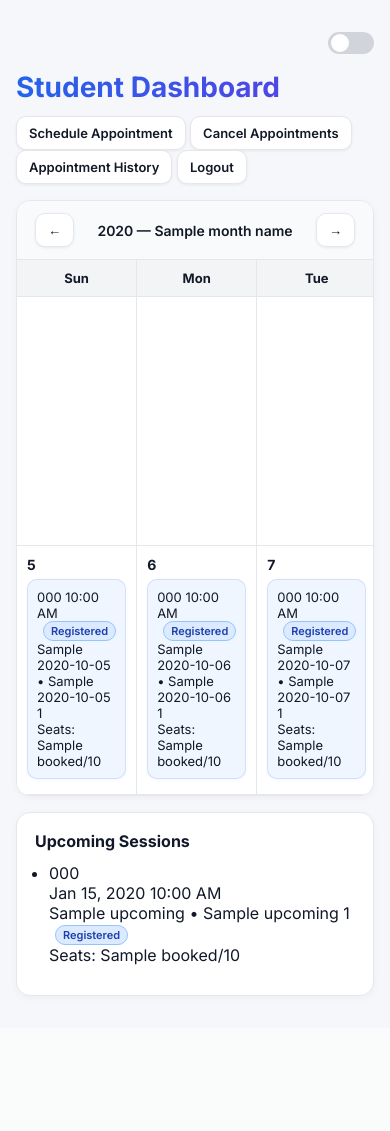
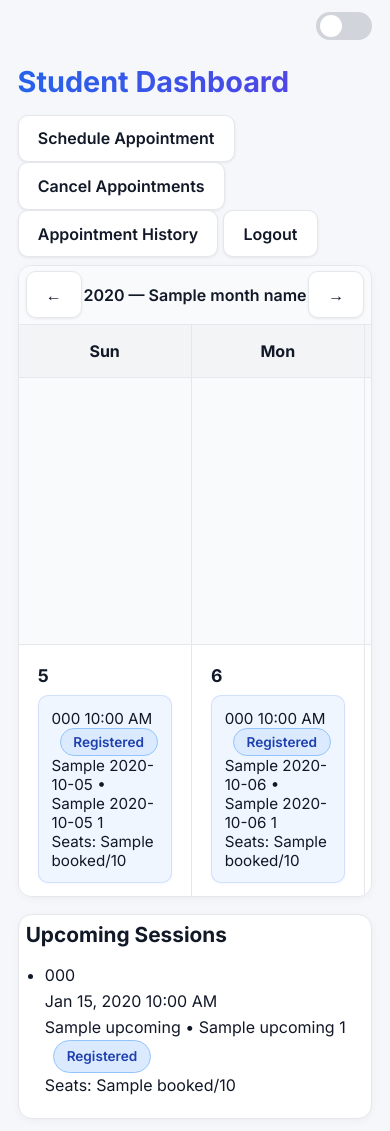
Before and after one commit to Giovanni-67/ExamRegistration, a Flask app: template templates/student_dashboard.html in a window 390 px wide. Before the commit the page ends 996 px from the top, so only its background shows below. Run offline with Flask 3, Linux system fonts and the light colour scheme; the template is opened without the code that fills it: most values are stand-ins (such as "Sample title", 1, 10 or a date in 2020).

Commit message:
Split the html file of student dashboard to clean it up

```diff
--- a/static/css/student_dashboard.css
+++ b/static/css/student_dashboard.css
@@ -0,0 +1,344 @@
+/* Apply border-box to all elements: padding and border included in width/height */
+* {
+    box-sizing: border-box;
+}
+
+/* CSS Variables - Light Mode */
+:root {
+    --bg: #f5f7fa;              /* Page background */
+    --fg: #111827;              /* Primary text */
+    --card-bg: #ffffff;         /* Card/panel background */
+    --border: #e5e7eb;          /* Border color */
+    --subtext: #6b7280;         /* Muted text */
+
+    /* Calendar colors */
+    --cal-header-bg: #f9fafb;   /* Calendar header background */
+    --dow-bg: #f3f4f6;          /* Day of week header background */
+    --cell-bg: #ffffff;         /* Calendar cell background */
+    --cell-hover: #f9fafb;      /* Calendar cell hover background */
+
+    /* Session card colors */
+    --session-bg: #eff6ff;      /* Light blue for session cards */
+    --session-border: #2563eb25; /* Very light blue border */
+
+    /* Badge colors */
+    --badge-blue-bg: #dbeafe;
+    --badge-blue-border: #93c5fd;
+    --badge-blue-text: #1e40af;
+
+    --badge-full-bg: #fffbeb;
+    --badge-full-border: #f59e0b30;
+    --badge-full-text: #b45309;
+}
+
+/* CSS Variables - Dark Mode: applied when .dark-mode class on <html> */
+.dark-mode {
+    --bg: #0f172a;              /* Dark background */
+    --fg: #f3f4f6;              /* Light text */
+    --card-bg: #1e293b;         /* Dark card background */
+    --border: #334155;          /* Dark borders */
+    --subtext: #cbd5e1;         /* Light muted text */
+
+    /* Dark calendar colors */
+    --cal-header-bg: #1e293b;
+    --dow-bg: #334155;
+    --cell-bg: #1e293b;
+    --cell-hover: #0f172a;
+
+    /* Dark session colors */
+    --session-bg: #1e293b;
+    --session-border: #334155;
+
+    /* Dark badge colors */
+    --badge-blue-bg: #1e3a8a;
+    --badge-blue-border: #3b82f6;
+    --badge-blue-text: #bfdbfe;
+
+    --badge-full-bg: #3f2d13;
+    --badge-full-border: #fbbf24;
+    --badge-full-text: #fde68a;
+}
+
+/* Body: centers content with responsive width */
+body {
+    font-family: 'Inter', system-ui, Arial, sans-serif;
+    background: var(--bg);
+    max-width: 80%;             /* Width: 80% of viewport (was 1100px) */
+    margin: 3% auto;            /* Top margin: 3%, horizontally centered */
+    padding: 0 2%;              /* Side padding: 2% */
+    color: var(--fg);
+    transition: background 0.25s, color 0.25s; /* Smooth theme transition */
+    font-size: 1.1rem;          /* Base font size increased */
+}
+
+/* Container for dark mode toggle: aligns toggle to right */
+.toggle-container {
+    display: flex;
+    justify-content: flex-end;  /* Aligns content to right */
+    margin-bottom: 1.5rem;      /* Increased spacing */
+}
+
+/* Dark mode toggle: pill-shaped switch */
+.toggle-btn {
+    width: 56px;                /* Larger (was 46px) */
+    height: 28px;               /* Larger (was 22px) */
+    background: #d1d5db;
+    border-radius: 999px;       /* Creates pill shape */
+    position: relative;
+    cursor: pointer;
+}
+
+/* Toggle circle: slides inside toggle button */
+.toggle-circle {
+    width: 22px;                /* Larger (was 18px) */
+    height: 22px;
+    background: white;
+    border-radius: 50%;
+    position: absolute;
+    top: 3px;
+    left: 4px;
+    transition: 0.25s ease;     /* Smooth sliding animation */
+}
+
+/* Move toggle circle right when dark mode active */
+.dark-mode .toggle-circle {
+    transform: translateX(28px); /* Adjusted for larger toggle (was 24px) */
+}
+
+/* Top navigation bar: flexbox layout with title and buttons */
+.top {
+    display: flex;
+    justify-content: space-between;
+    align-items: center;
+    margin-bottom: 2%;          /* Percentage margin (was 1rem) */
+}
+
+/* Page title: GRADIENT TEXT from blue to indigo */
+h1 {
+    font-size: 2.2rem;          /* Larger (was 28px) */
+    font-weight: 700;
+    margin: 0;
+    background: linear-gradient(to right, #2563eb, #4f46e5); /* Blue to indigo gradient */
+    -webkit-background-clip: text;
+    -webkit-text-fill-color: transparent; /* Makes gradient visible as text color */
+}
+
+/* Navigation buttons */
+.btn {
+    display: inline-flex;
+    align-items: center;
+    justify-content: center;
+    padding: 0.8rem 1.2rem;     /* Larger padding (was 8px 12px) */
+    border: 1px solid var(--border);
+    border-radius: 10px;
+    background: var(--card-bg);
+    text-decoration: none;      /* Removes underline from links */
+    font-size: 1rem;            /* Larger (was 13px) */
+    font-weight: 600;
+    transition: 0.15s ease;     /* Smooth hover transition */
+    box-shadow: 0 1px 3px rgba(0,0,0,0.07);
+    color: var(--fg);
+}
+
+/* Button hover: lifts up 1px and increases shadow */
+.btn:hover {
+    background: #f3f4f6;
+    transform: translateY(-1px); /* Moves up 1px */
+    box-shadow: 0 3px 6px rgba(0,0,0,0.1);
+}
+
+/* Main grid: 2 columns (calendar + sidebar), 2fr means calendar is 2x wider */
+.grid {
+    display: grid;
+    grid-template-columns: 2fr 1fr; /* Calendar: 2/3 width, Sidebar: 1/3 width */
+    gap: 2%;                    /* Percentage gap (was 1rem) */
+}
+
+/* Calendar container */
+.calendar {
+    background: var(--card-bg);
+    border: 1px solid var(--border);
+    border-radius: 14px;
+    overflow: hidden;           /* Clips children to border radius */
+    box-shadow: 0 2px 8px rgba(0,0,0,0.04);
+}
+
+/* Calendar header: navigation and month/year display */
+.cal-header {
+    display: flex;
+    justify-content: space-between; /* Spaces out prev, title, next */
+    align-items: center;
+    padding: 1.5% 2%;           /* Percentage padding (was 12px 18px) */
+    background: var(--cal-header-bg);
+    border-bottom: 1px solid var(--border);
+    font-weight: 600;
+    font-size: 1rem;            /* Larger (was 14px) */
+    color: var(--fg);
+}
+
+/* Calendar grid: 7 columns for days of week */
+.cal-grid {
+    display: grid;
+    grid-template-columns: repeat(7, 1fr); /* 7 equal columns */
+}
+
+/* Day of week headers (Sun, Mon, etc.) */
+.dow {
+    text-align: center;
+    font-size: 1rem;            /* Larger (was 13px) */
+    font-weight: 700;
+    padding: 1rem 0;            /* Larger padding (was 10px 0) */
+    background: var(--dow-bg);
+    border-right: 1px solid var(--border);
+    border-bottom: 1px solid var(--border);
+    color: var(--fg);
+}
+
+/* Remove right border from last column */
+.dow:last-child {
+    border-right: 0;
+}
+
+/* Calendar cells: individual date cells */
+.cell {
+    border-right: 1px solid var(--border);
+    border-bottom: 1px solid var(--border);
+    min-height: 150px;          /* Taller cells (was 120px) */
+    padding: 1.2rem;            /* Larger padding (was 10px) */
+    background: var(--cell-bg);
+    transition: 0.1s;
+    color: var(--fg);
+}
+
+/* Cell hover effect */
+.cell:hover {
+    background: var(--cell-hover);
+}
+
+/* Remove right border from last column */
+.cell:last-child {
+    border-right: 0;
+}
+
+/* Empty cells (for offset at beginning of month) */
+.cell.empty {
+    background: var(--cal-header-bg);
+}
+
+/* Muted text color */
+.muted {
+    color: var(--subtext);
+}
+
+/* Day number in top-left of cell */
+.day {
+    font-size: 1.1rem;          /* Larger (was 14px) */
+    font-weight: 700;
+    margin-bottom: 0.6rem;      /* Increased spacing (was 6px) */
+    color: var(--fg);
+}
+
+/* Session card: displays exam session info within calendar cell */
+.session {
+    font-size: 0.95rem;         /* Larger (was 13px) */
+    margin: 0.6rem 0;           /* Increased spacing (was 5px 0) */
+    padding: 0.8rem;            /* Larger padding (was 9px) */
+    background: var(--session-bg);
+    border: 1px solid var(--session-border);
+    border-radius: 10px;
+    color: var(--fg);
+    box-shadow: 0 1px 3px rgba(37,99,235,0.06);
+}
+
+/* Status badges: pill-shaped indicators */
+.badge {
+    display: inline-block;
+    padding: 0.3rem 0.8rem;     /* Larger padding (was 2px 7px) */
+    border-radius: 999px;       /* Pill shape */
+    font-size: 0.85rem;         /* Larger (was 11px) */
+    font-weight: 600;
+    margin-left: 0.5rem;        /* Spacing from text (was 6px) */
+    background: var(--badge-blue-bg);
+    border: 1px solid var(--badge-blue-border);
+    color: var(--badge-blue-text);
+}
+
+/* Full badge: yellow/orange theme */
+.badge.full {
+    background: var(--badge-full-bg);
+    border-color: var(--badge-full-border);
+    color: var(--badge-full-text);
+}
+
+/* Muted text: secondary/less important info */
+.muted-text {
+    color: var(--subtext);
+    font-size: 1rem;            /* Larger (was 13px) */
+}
+
+/* Sidebar: upcoming sessions list */
+.sidebar {
+    background: var(--card-bg);
+    border: 1px solid var(--border);
+    border-radius: 14px;
+    padding: 2%;                /* Percentage padding (was 18px) */
+    box-shadow: 0 2px 8px rgba(0,0,0,0.04);
+    color: var(--fg);
+}
+
+/* Sidebar heading */
+.sidebar h3 {
+    margin: 0 0 1rem;           /* Increased spacing (was 12px) */
+    font-size: 1.3rem;          /* Larger (was 16px) */
+    font-weight: 700;
+}
+
+/* Sidebar list */
+.sidebar ul {
+    padding-left: 1.2rem;       /* Larger padding (was 14px) */
+    margin: 0;
+    font-size: 1rem;            /* Larger text */
+    line-height: 1.6;           /* Better spacing */
+}
+
+/* Flash messages list */
+.messages {
+    list-style: none;
+    padding-left: 0;
+    margin-bottom: 2%;          /* Percentage margin (was 14px) */
+    background: var(--card-bg);
+    border-left: 4px solid #2563eb; /* Blue accent bar on left */
+    border-radius: 10px;
+    padding: 1.2rem 1.8rem;     /* Larger padding (was 10px 16px) */
+    border: 1px solid var(--border);
+    font-size: 1rem;            /* Larger (was 13px) */
+    color: var(--fg);
+    box-shadow: 0 1px 4px rgba(0,0,0,0.03);
+}
+
+/* Responsive: adjust for smaller screens */
+@media(max-width: 900px) {
+    body {
+        max-width: 90%;         /* Wider on tablets */
+    }
+
+    .grid {
+        grid-template-columns: 1fr; /* Stack calendar and sidebar */
+    }
+
+    .top {
+        flex-direction: column; /* Stack title and buttons */
+        gap: 1rem;
+        align-items: flex-start;
+    }
+}
+
+@media(max-width: 600px) {
+    body {
+        max-width: 95%;         /* Almost full width on mobile */
+    }
+
+    h1 {
+        font-size: 1.8rem;      /* Smaller title on mobile */
+    }
+}
--- a/templates/student_dashboard.html
+++ b/templates/student_dashboard.html
@@ -1,371 +1,121 @@
 <!DOCTYPE html>
-<html>
+<html lang="en">
 <head>
-  <!-- Restore saved theme BEFORE page renders -->
-  <script>
-    (function() {
-      const saved = localStorage.getItem("theme");
-      if (saved === "dark") {
-        document.documentElement.classList.add("dark-mode");
-      }
-    })();
-  </script>
-
   <meta charset="utf-8" />
   <title>Student Dashboard</title>
+  <meta name="viewport" content="width=device-width, initial-scale=1" />
 
-  <!-- GOOGLE FONT -->
+  <!-- Preconnect to Google Fonts CDN for faster font loading -->
   <link rel="preconnect" href="https://fonts.gstatic.com" />
+  <!-- Load Inter font: weights 400, 500, 600, 700 -->
   <link
     href="https://fonts.googleapis.com/css2?family=Inter:wght@400;500;600;700&display=swap"
     rel="stylesheet"
   />
 
-  <style>
-    * { box-sizing: border-box; }
+  <!-- Load base.js: restores saved theme, provides toggleDarkMode() -->
+  <script src="{{ url_for('static', filename='js/base.js') }}"></script>
 
-    /* ----------------------------------------------------
-       🔵 DARK MODE SYSTEM (ADDED — DOES NOT REMOVE ORIGINALS)
-       ---------------------------------------------------- */
-    :root {
-      --bg:#f5f7fa;
-      --fg:#111827;
-      --card-bg:#ffffff;
-      --border:#e5e7eb;
-      --subtext:#6b7280;
-
-      --cal-header-bg:#f9fafb;
-      --dow-bg:#f3f4f6;
-      --cell-bg:#ffffff;
-      --cell-hover:#f9fafb;
-
-      --session-bg:#eff6ff;
-      --session-border:#2563eb25;
-
-      --badge-blue-bg:#dbeafe;
-      --badge-blue-border:#93c5fd;
-      --badge-blue-text:#1e40af;
-
-      --badge-full-bg:#fffbeb;
-      --badge-full-border:#f59e0b30;
-      --badge-full-text:#b45309;
-    }
-
-    .dark-mode {
-      --bg:#0f172a;
-      --fg:#f3f4f6;
-      --card-bg:#1e293b;
-      --border:#334155;
-      --subtext:#cbd5e1;
-
-      --cal-header-bg:#1e293b;
-      --dow-bg:#334155;
-      --cell-bg:#1e293b;
-      --cell-hover:#0f172a;
-
-      --session-bg:#1e293b;
-      --session-border:#334155;
-
-      --badge-blue-bg:#1e3a8a;
-      --badge-blue-border:#3b82f6;
-      --badge-blue-text:#bfdbfe;
-
-      --badge-full-bg:#3f2d13;
-      --badge-full-border:#fbbf24;
-      --badge-full-text:#fde68a;
-    }
-
-    /* ---------------------------------------------------- */
-    body {
-      font-family: 'Inter', system-ui, Arial, sans-serif;
-      background: var(--bg);
-      max-width: 1100px;
-      margin: 2rem auto;
-      padding: 0 1rem;
-      color: var(--fg);
-      transition: background 0.25s, color 0.25s;
-    }
-
-    /* DARK MODE TOGGLE BUTTON */
-    .toggle-container {
-      display:flex;
-      justify-content:flex-end;
-      margin-bottom:1rem;
-    }
-    .toggle-btn {
-      width:46px;
-      height:22px;
-      background:#d1d5db;
-      border-radius:999px;
-      position:relative;
-      cursor:pointer;
-    }
-    .toggle-circle {
-      width:18px;
-      height:18px;
-      background:white;
-      border-radius:50%;
-      position:absolute;
-      top:2px;
-      left:3px;
-      transition:0.25s ease;
-    }
-    .dark-mode .toggle-circle { transform:translateX(24px); }
-
-    /* TOP BAR */
-    .top {
-      display: flex;
-      justify-content: space-between;
-      align-items: center;
-      margin-bottom: 1rem;
-    }
-    h1 {
-      font-size: 28px;
-      font-weight: 700;
-      margin: 0;
-      background: linear-gradient(to right,#2563eb,#4f46e5);
-      -webkit-background-clip: text;
-      -webkit-text-fill-color: transparent;
-    }
-
-    /* BUTTONS */
-    .btn {
-      display: inline-flex;
-      align-items: center;
-      justify-content: center;
-      padding: 8px 12px;
-      border: 1px solid var(--border);
-      border-radius: 10px;
-      background: var(--card-bg);
-      text-decoration: none;
-      font-size: 13px;
-      font-weight: 600;
-      transition: 0.15s ease;
-      box-shadow: 0 1px 3px rgba(0,0,0,0.07);
-      color: var(--fg);
-    }
-    .btn:hover {
-      background: #f3f4f6;
-      transform: translateY(-1px);
-      box-shadow: 0 3px 6px rgba(0,0,0,0.1);
-    }
-
-    /* GRID */
-    .grid {
-      display: grid;
-      grid-template-columns: 2fr 1fr;
-      gap: 1rem;
-    }
-
-    /* CALENDAR */
-    .calendar {
-      background: var(--card-bg);
-      border: 1px solid var(--border);
-      border-radius: 14px;
-      overflow: hidden;
-      box-shadow: 0 2px 8px rgba(0,0,0,0.04);
-    }
-
-    .cal-header {
-      display: flex;
-      justify-content: space-between;
-      align-items: center;
-      padding: 12px 18px;
-      background: var(--cal-header-bg);
-      border-bottom: 1px solid var(--border);
-      font-weight: 600;
-      font-size: 14px;
-      color: var(--fg);
-    }
-
-    .cal-grid {
-      display: grid;
-      grid-template-columns: repeat(7, 1fr);
-    }
-
-    .dow {
-      text-align: center;
-      font-size: 13px;
-      font-weight: 700;
-      padding: 10px 0;
-      background: var(--dow-bg);
-      border-right: 1px solid var(--border);
-      border-bottom: 1px solid var(--border);
-      color: var(--fg);
-    }
-    .dow:last-child { border-right: 0; }
-
-    .cell {
-      border-right: 1px solid var(--border);
-      border-bottom: 1px solid var(--border);
-      min-height: 120px;
-      padding: 10px;
-      background: var(--cell-bg);
-      transition: 0.1s;
-      color: var(--fg);
-    }
-    .cell:hover { background: var(--cell-hover); }
-    .cell:last-child { border-right: 0; }
-
-    .muted { color: var(--subtext); }
-
-    .day {
-      font-size: 14px;
-      font-weight: 700;
-      margin-bottom: 6px;
-      color: var(--fg);
-    }
-
-    .session {
-      font-size: 13px;
-      margin: 5px 0;
-      padding: 9px;
-      background: var(--session-bg);
-      border: 1px solid var(--session-border);
-      border-radius: 10px;
-      color: var(--fg);
-      box-shadow: 0 1px 3px rgba(37,99,235,0.06);
-    }
-
-    .badge {
-      display: inline-block;
-      padding: 2px 7px;
-      border-radius: 999px;
-      font-size: 11px;
-      font-weight: 600;
-      margin-left: 6px;
-      background: var(--badge-blue-bg);
-      border: 1px solid var(--badge-blue-border);
-      color: var(--badge-blue-text);
-    }
-
-    .badge.full {
-      background: var(--badge-full-bg);
-      border-color: var(--badge-full-border);
-      color: var(--badge-full-text);
-    }
-
-    .muted-text { color: var(--subtext); font-size: 13px; }
-
-    /* SIDEBAR */
-    .sidebar {
-      background: var(--card-bg);
-      border: 1px solid var(--border);
-      border-radius: 14px;
-      padding: 18px;
-      box-shadow: 0 2px 8px rgba(0,0,0,0.04);
-      color: var(--fg);
-    }
-    .sidebar h3 {
-      margin: 0 0 12px;
-      font-size: 16px;
-      font-weight: 700;
-    }
-    .sidebar ul { padding-left: 14px; margin: 0; }
-
-    /* FLASH MESSAGES */
-    .messages {
-      list-style: none;
-      padding-left: 0;
-      margin-bottom: 14px;
-      background: var(--card-bg);
-      border-left: 4px solid #2563eb;
-      border-radius: 10px;
-      padding: 10px 16px;
-      border: 1px solid var(--border);
-      font-size: 13px;
-      color: var(--fg);
-      box-shadow: 0 1px 4px rgba(0,0,0,0.03);
-    }
-
-    /* MOBILE */
-    @media(max-width: 760px){
-      .grid { grid-template-columns: 1fr; }
-      .top { flex-direction: column; gap: 12px; align-items: flex-start; }
-    }
-  </style>
-
-<script>
-  function toggleDarkMode() {
-    document.body.classList.toggle("dark-mode");
-
-    // Save preference
-    const mode = document.body.classList.contains("dark-mode")
-      ? "dark"
-      : "light";
-
-    localStorage.setItem("theme", mode);
-  }
-</script>
-
+  <!-- Load page-specific styles -->
+  <link rel="stylesheet" href="{{ url_for('static', filename='css/student_dashboard.css') }}" />
 </head>
 <body>
 
-  <!-- DARK MODE TOGGLE -->
+  <!-- Dark mode toggle switch, positioned top-right -->
   <div class="toggle-container">
     <div class="toggle-btn" onclick="toggleDarkMode()">
       <div class="toggle-circle"></div>
     </div>
   </div>
 
+  <!-- Top navigation bar with title and action buttons -->
   <div class="top">
+    <!-- Title with gradient effect: blue to indigo -->
     <h1>Student Dashboard</h1>
     <div>
+      <!-- Link to student_make_appointment route -->
       <a class="btn" href="{{ url_for('student_make_appointment') }}">Schedule Appointment</a>
+      <!-- Link to student_cancel_page route -->
       <a class="btn" href="{{ url_for('student_cancel_page') }}">Cancel Appointments</a>
+      <!-- Link to student_history route -->
       <a class="btn" href="{{ url_for('student_history') }}">Appointment History</a>
+      <!-- Link to logout route -->
       <a class="btn" href="{{ url_for('logout') }}">Logout</a>
     </div>
   </div>
 
+  <!-- Flash messages from Flask: displays list of (category, message) tuples -->
   {% with messages = get_flashed_messages(with_categories=true) %}
     {% if messages %}
       <ul class="messages">
         {% for c,m in messages %}
+          <!-- c: string (category like 'success', 'error'), m: string (message text) -->
           <li><strong>{{ c|capitalize }}:</strong> {{ m }}</li>
         {% endfor %}
       </ul>
     {% endif %}
   {% endwith %}
 
+  <!-- Main content: 2-column grid (calendar + sidebar) -->
   <div class="grid">
 
-    <!-- CALENDAR -->
+    <!-- Calendar: monthly view of exam sessions -->
     <div class="calendar">
+      <!-- Calendar header: navigation and month/year display -->
       <div class="cal-header">
+        <!-- prev_year, prev_month: integers for previous month link -->
         <a class="btn" href="{{ url_for('student_dashboard', year=prev_year, month=prev_month) }}">&larr;</a>
+        <!-- year: integer, month: integer (1-12), cal: Python calendar module -->
         <span>{{ year }} — {{ cal.month_name[month] }}</span>
+        <!-- next_year, next_month: integers for next month link -->
         <a class="btn" href="{{ url_for('student_dashboard', year=next_year, month=next_month) }}">&rarr;</a>
       </div>
 
+      <!-- Calendar grid: 7 columns for days of week -->
       <div class="cal-grid">
+        <!-- Day headers: renders Sun, Mon, Tue, Wed, Thu, Fri, Sat -->
         {% for d in ['Sun','Mon','Tue','Wed','Thu','Fri','Sat'] %}
           <div class="dow">{{ d }}</div>
         {% endfor %}
 
-        {% set first_weekday = cal.weekday(year, month, 1) %}
-        {% set lead = (first_weekday + 1) % 7 %}
-        {% for _ in range(lead) %}
-          <div class="cell muted"></div>
+        <!-- OFFSET: empty cells before day 1 to align with correct day of week -->
+        <!-- cal.monthrange(year, month)[0]: returns weekday of first day (0=Monday, 6=Sunday) -->
+        {% set first_weekday = cal.monthrange(year, month)[0] %}
+        <!-- Convert to Sunday-based (0=Sunday, 6=Saturday) -->
+        {% set offset = (first_weekday + 1) % 7 %}
+
+        <!-- Render empty cells for offset -->
+        {% for _ in range(offset) %}
+          <div class="cell empty"></div>
         {% endfor %}
 
-        {% set last_day = cal.monthrange(year, month)[1] %}
-        {% for day in range(1, last_day+1) %}
+        <!-- Actual day cells: loops through all days in month -->
+        <!-- cal.monthrange(year, month)[1]: returns last day number of month -->
+        {% for day in range(1, cal.monthrange(year, month)[1] + 1) %}
+          <!-- iso: string in YYYY-MM-DD format for dict lookup -->
           {% set iso = (year|string) ~ '-' ~ ('%02d' % month) ~ '-' ~ ('%02d' % day) %}
+
           <div class="cell">
+            <!-- Day number -->
             <div class="day">{{ day }}</div>
 
+            <!-- by_day: dict mapping ISO dates to list of session objects -->
+            <!-- Each session has: exam_code, session_datetime, campus_name, building_name, room_number, booked, capacity, already_registered, is_full -->
             {% for s in by_day.get(iso, []) %}
               <div class="session">
                 <div>
+                  <!-- s.exam_code: string, s.session_datetime: datetime object -->
                   {{ s.exam_code }} {{ s.session_datetime.strftime("%I:%M %p") }}
+                  <!-- s.already_registered: boolean, s.is_full: boolean -->
                   {% if s.already_registered %}
                     <span class="badge">Registered</span>
                   {% elif s.is_full %}
                     <span class="badge full">Full</span>
                   {% endif %}
                 </div>
+                <!-- s.campus_name, s.building_name, s.room_number: all strings -->
                 <div>{{ s.campus_name }} • {{ s.building_name }} {{ s.room_number }}</div>
+                <!-- s.booked: integer (current registrations), s.capacity: integer (max seats) -->
                 <div>Seats: {{ s.booked }}/{{ s.capacity }}</div>
               </div>
             {% endfor %}
@@ -374,21 +124,27 @@
       </div>
     </div>
 
-    <!-- SIDEBAR -->
+    <!-- Sidebar: list of upcoming sessions -->
     <aside class="sidebar">
       <h3>Upcoming Sessions</h3>
+      <!-- upcoming: list of session objects, empty list if none -->
       {% if upcoming %}
         <ul>
           {% for s in upcoming %}
             <li style="margin-bottom: 12px;">
+              <!-- s.exam_code: string -->
               {{ s.exam_code }}<br/>
+              <!-- s.session_datetime: datetime object, formatted to "Jan 15, 2024 02:30 PM" -->
               {{ s.session_datetime.strftime('%b %d, %Y %I:%M %p') }}<br/>
+              <!-- s.campus_name, s.building_name, s.room_number: strings -->
               {{ s.campus_name }} • {{ s.building_name }} {{ s.room_number }}<br/>
+              <!-- s.already_registered: boolean, s.is_full: boolean -->
               {% if s.already_registered %}
                 <span class="badge">Registered</span>
               {% elif s.is_full %}
                 <span class="badge full">Full</span>
               {% endif %}
+              <!-- s.booked: int, s.capacity: int -->
               <div>Seats: {{ s.booked }}/{{ s.capacity }}</div>
             </li>
           {% endfor %}
```
